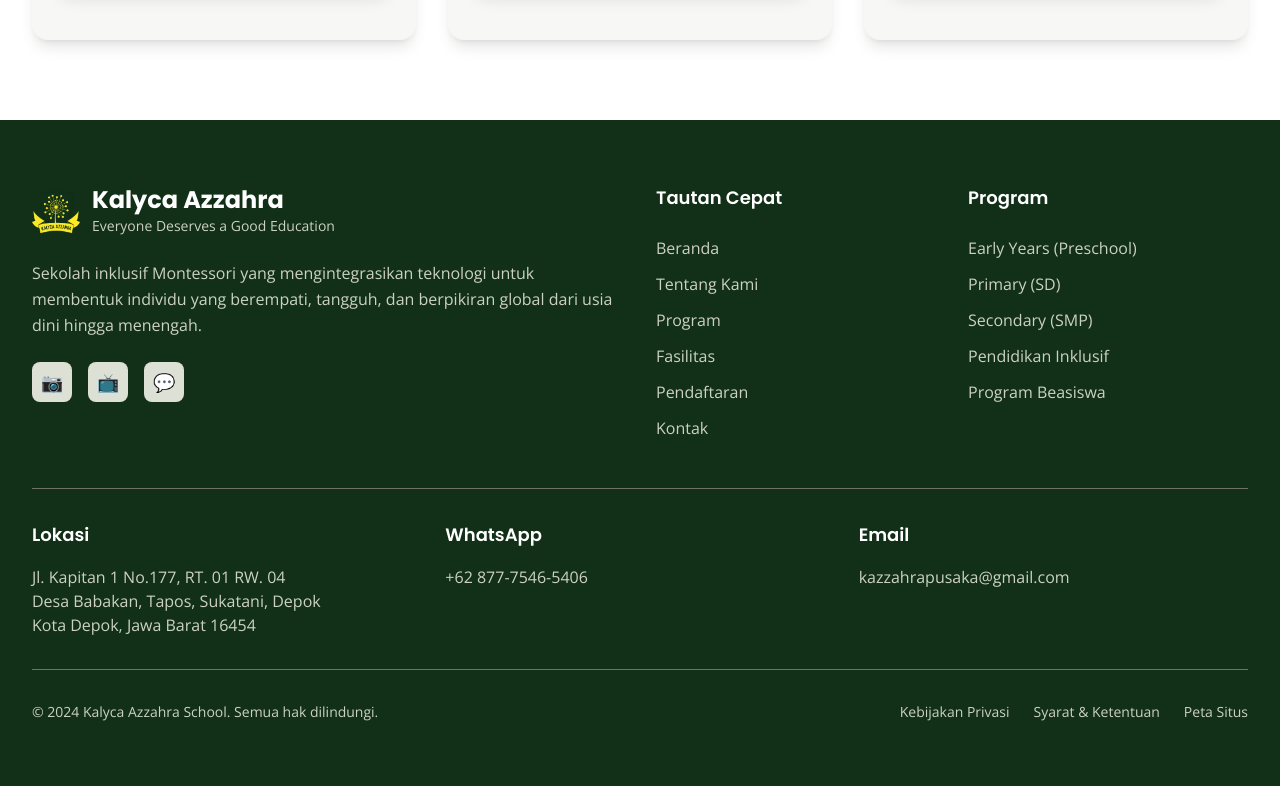
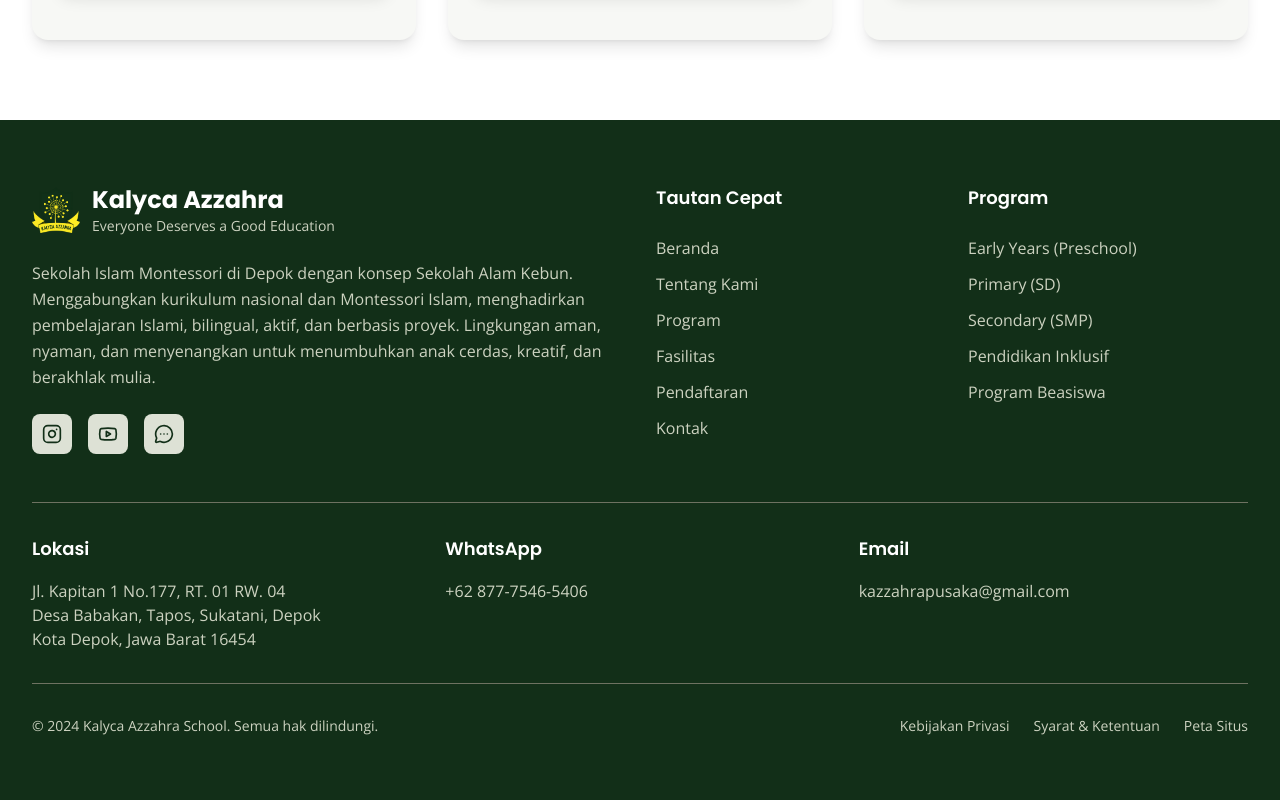
Before and after one commit to Mahusaa/Kalyca-bun, a Next.js app: page / in a window 1280 px wide. Shown: the part 6186-6986 px from the top of the page. Built offline with nearby package versions, Linux system fonts and the light colour scheme.

Commit message:
fix: refine the footer

```diff
--- a/components/Footer.tsx
+++ b/components/Footer.tsx
@@ -1,5 +1,6 @@
 "use client"
 import Image from 'next/image'
+import { Instagram, Youtube, MessageCircleMore } from 'lucide-react';
 export default function Footer() {
   const quickLinks = [
     { name: "Beranda", href: "#home" },
@@ -21,17 +22,17 @@
   const socialMedia = [
     {
       name: "Instagram",
-      icon: "📷",
+      icon: Instagram,
       url: "https://www.instagram.com/kalyca.azzahra"
     },
     {
       name: "YouTube",
-      icon: "📺",
+      icon: Youtube,
       url: "https://youtube.com/@kalycaazzahraschool?si=iaOGn8qmO1-0JxUq"
     },
     {
       name: "WhatsApp",
-      icon: "💬",
+      icon: MessageCircleMore,
       url: "https://wa.me/6287775465406?text=Halo%20ini%20ingin%20bertanya..."
     }
   ];
@@ -58,11 +59,12 @@
               </div>
             </div>
             <p className="text-secondary-300 mb-6 leading-relaxed">
-              Sekolah inklusif Montessori yang mengintegrasikan teknologi untuk membentuk individu
-              yang berempati, tangguh, dan berpikiran global dari usia dini hingga menengah.
+              Sekolah Islam Montessori di Depok dengan konsep Sekolah Alam Kebun. Menggabungkan kurikulum nasional dan Montessori Islam, menghadirkan pembelajaran Islami, bilingual, aktif, dan berbasis proyek. Lingkungan aman, nyaman, dan menyenangkan untuk menumbuhkan anak cerdas, kreatif, dan berakhlak mulia.
             </p>
             <div className="flex space-x-4">
-              {socialMedia.map((social, idx) => (
+              {socialMedia.map((social, idx) => {
+                const Icon = social.icon; // alias for readability
+                return (
                   <a
                     key={`${social.name}+${idx}`}
                     href={social.url}
@@ -71,9 +73,10 @@
                     className="w-10 h-10 bg-secondary-200 rounded-lg flex items-center justify-center hover:bg-secondary-300 transition-colors duration-200"
                     aria-label={social.name}
                   >
-                  <span className="text-primary text-lg">{social.icon}</span>
+                    <Icon className="w-5 h-5 text-primary" />
                   </a>
-              ))}
+                );
+              })}
             </div>
           </div>
 
--- a/components/Review.tsx
+++ b/components/Review.tsx
@@ -40,7 +40,7 @@
 
 export default function VideoTestimonials() {
   return (
-    <section className="py-20 bg-white">
+    <section id="review" className="py-20 bg-white">
       <div className="max-w-7xl mx-auto px-4 sm:px-6 lg:px-8">
         <div className="text-center mb-12">
           <h3 className="font-heading font-bold text-3xl text-primary mb-6">
```
Lines whose indentation alone changed are shown as unchanged.
